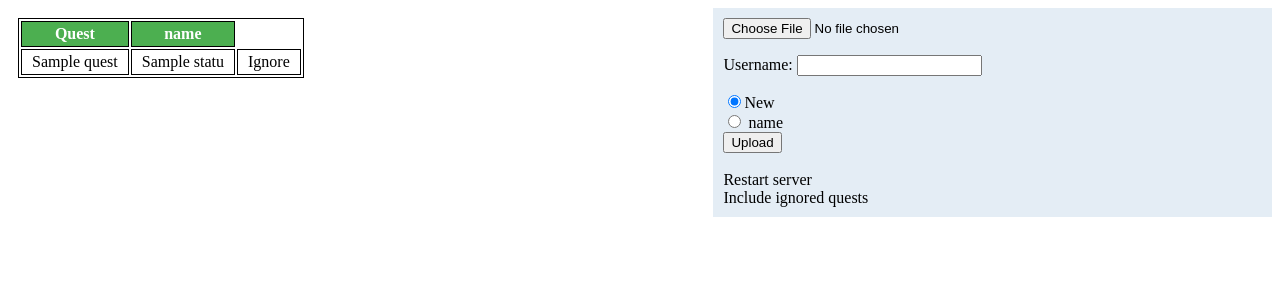
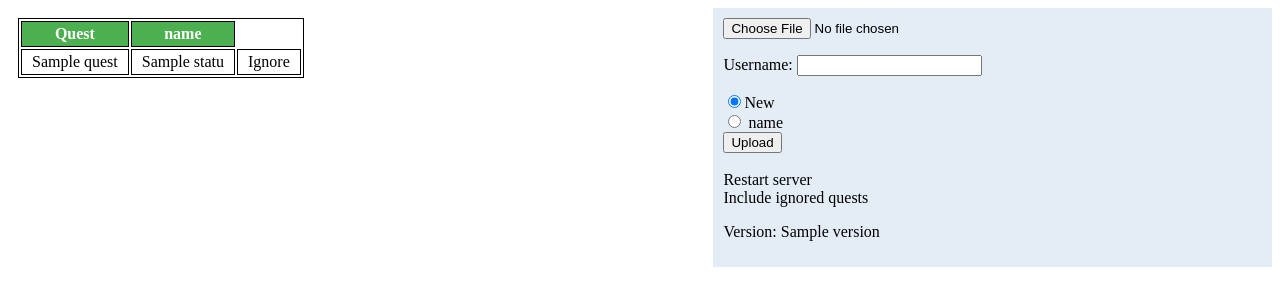
Before and after one commit to martonsz/wow_quest_log, a Flask app: template templates/index.html.j2 in a window 1280 px wide. Shown: the top 306 px of the page. Run offline with Flask 2, Linux system fonts and the light colour scheme; the template is opened without the code that fills it: most values are stand-ins (such as "Sample title", 1, 10 or a date in 2020).

Commit message:
version number

```diff
--- a/main.py
+++ b/main.py
@@ -9,6 +9,7 @@ from log_decorator import disable_logging
 from read_log import LogReader
 from dbutil import WowDatabase
 
+VERSION="1.0"
 UPLOAD_FOLDER = "./upload"
 ALLOWED_EXTENSIONS = {"txt"}
 
@@ -52,7 +53,7 @@ def index():
             db.set_ignore_quest(ignore_quest_name, ignore)
             return redirect("/")
 
-        return render_template("index.html.j2", quests=db.get_quests(include_ignored))
+        return render_template("index.html.j2", quests=db.get_quests(include_ignored), version=VERSION)
     finally:
         db.close()
 
--- a/templates/index.html.j2
+++ b/templates/index.html.j2
@@ -146,6 +146,9 @@ a:hover {
         <a href="/?include_ignored=False">Hide ignored quests</a>
         {% endif %}
   </div>
+  <div>
+    <p>Version: {{ version }}</p>
+  </div>
 </div>
 
 </body>
```
